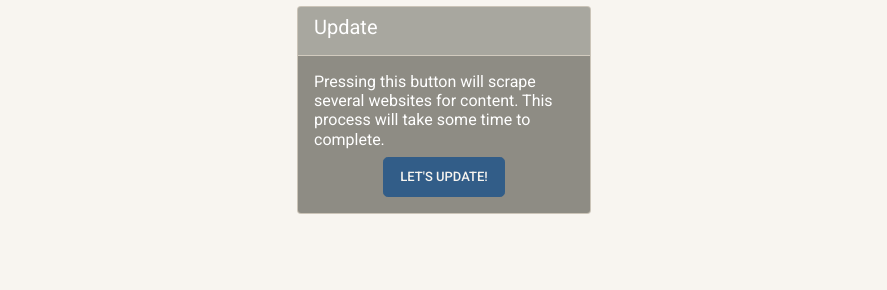
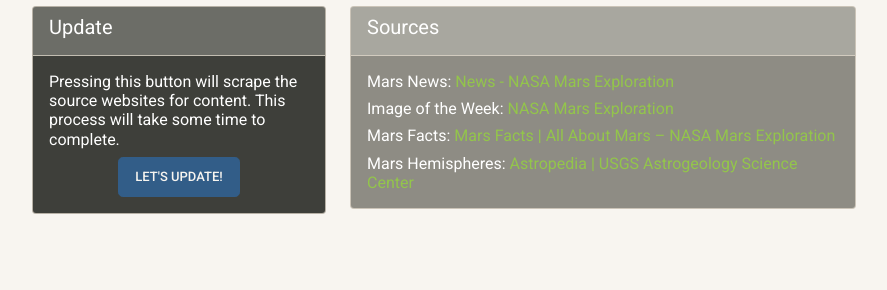
Before and after one commit to charlesphil/mars-scrape, a Flask app: template Missions_to_Mars/templates/update.html in a window 1280 px wide. Shown: the part 66-356 px from the top of the page, without its empty margins (196-1083 px from the left). Run offline with Flask 2, Linux system fonts and the light colour scheme; the template is opened without the code that fills it, so the values that code supplies are empty; some libraries are stand-ins or nearby versions.

Commit message:
Added sources on update page

```diff
--- a/Missions_to_Mars/templates/update.html
+++ b/Missions_to_Mars/templates/update.html
@@ -4,13 +4,26 @@
 {% block main %}
     <div class="row justify-content-center">
         <div class="col-lg-5 col-xl-3">
-            <div class="card bg-dark text-white">
+            <div class="card bg-primary text-white">
                 <div class="card-header">
                     <h5>Update</h5>
                 </div>
                 <div class="card-body">
-                    <h6 class="card-text">Pressing this button will scrape several websites for content. This process will take some time to complete.</h6>
+                    <h6 class="card-text">Pressing this button will scrape the source websites for content. This process will take some time to complete.</h6>
                     <button type="button" class="btn btn-primary btn-lg d-flex mx-auto"><a href="{{ url_for('scrape') }}" class="text-decoration-none link-light">Let's Update!</a></button>
+                </div>
+            </div>
+        </div>
+        <div class="col-lg-5">
+            <div class="card bg-secondary text-white">
+                <div class="card-header">
+                    <h5>Sources</h5>
+                </div>
+                <div class="card-body">
+                    <h6 class="card-text">Mars News: <a href="https://mars.nasa.gov/news/?page=0&per_page=40&order=publish_date+desc%2Ccreated_at+desc&search=&category=19%2C165%2C184%2C204&blank_scope=Latest" class="text-decoration-none">News - NASA Mars Exploration</a></h6>
+                    <h6 class="card-text">Image of the Week: <a href="https://mars.nasa.gov/" class="text-decoration-none">NASA Mars Exploration</a></h6>
+                    <h6 class="card-text">Mars Facts: <a href="https://mars.nasa.gov/all-about-mars/facts/" class="text-decoration-none">Mars Facts | All About Mars – NASA Mars Exploration</a></h6>
+                    <h6 class="card-text">Mars Hemispheres: <a href="https://astrogeology.usgs.gov/search/results?q=hemisphere+enhanced&k1=target&v1=Mars" class="text-decoration-none">Astropedia | USGS Astrogeology Science Center</a></h6>
                 </div>
             </div>
         </div>
```
